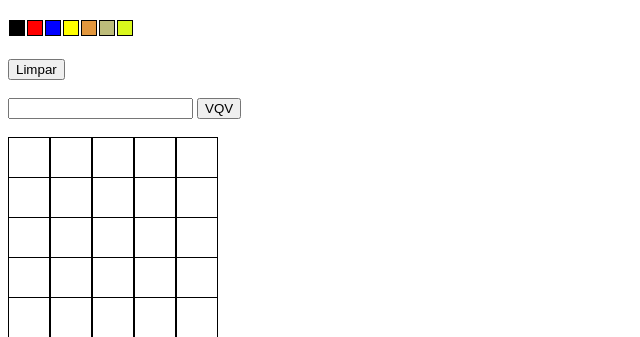
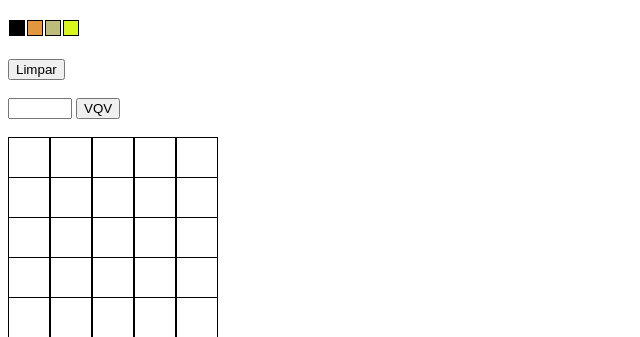
Before and after one commit to jvictorfranca/pixels-art, a website: page index.html in a window 1280 px wide. Both pictures are taken after a click on the button "VQV". Shown: the part 61-398 px from the top of the page, without its empty margins (0-640 px from the left). Drawn offline with Linux system fonts and the light colour scheme.

Commit message:
corrige as cores

```diff
--- a/index.html
+++ b/index.html
@@ -16,7 +16,7 @@
     </div>
     <br>
     <div>
-      <input type="number" name="Alou" id="board-size" min="0">
+      <input type="number" id="board-size" min="0" max = '999'>
       <button id="generate-board">VQV</button>
     </div>
     <br>
--- a/script.js
+++ b/script.js
@@ -9,11 +9,6 @@ function adicionaCor(cor) {
   paleta.appendChild(botaoCor);
 }
 
-adicionaCor('black');
-adicionaCor('red');
-adicionaCor('blue');
-adicionaCor('yellow');
-
 function generateRandomColor() {
   const randomColor = Math.floor(Math.random() * 16777215).toString(16);
   const color = `#${randomColor}`;
@@ -21,9 +16,13 @@ function generateRandomColor() {
 }
 // fonte: https://css-tricks.com/snippets/javascript/random-hex-color/
 
+adicionaCor('black');
 adicionaCor(generateRandomColor());
 adicionaCor(generateRandomColor());
 adicionaCor(generateRandomColor());
+// adicionaCor('red');
+// adicionaCor('blue');
+// adicionaCor('yellow');
 
 const n = 5;
 
@@ -109,7 +108,7 @@ const butInput = document.querySelector('#generate-board');
 function refazQuadro() {
   const numeral = input.value;
 
-  if (input.value === '0') { alert('Board inválido!'); } else {
+  if (input.value === '') { alert('Board inválido!'); } else {
     const corrigido = corrigeMaxMin(numeral);
     criaQuadro(corrigido);
     pixeisColoriveis();
```
